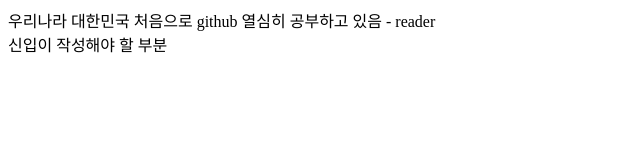
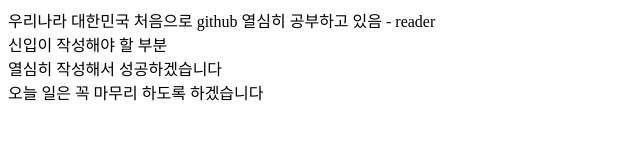
Before and after one commit to kspark-hs/new-project, a plain HTML site: page index.html in a window 1280 px wide. Shown: the whole page, without its empty margins (0-640 px from the left). Drawn offline with Linux system fonts and the light colour scheme.

Commit message:
freshman first commit

```diff
--- a/index.html
+++ b/index.html
@@ -12,6 +12,8 @@
 
     <main>
       신입이 작성해야 할 부분<br>
+      열심히 작성해서 성공하겠습니다<br>
+      오늘 일은 꼭 마무리 하도록 하겠습니다<br>
     </main>
 
   </body>
```
